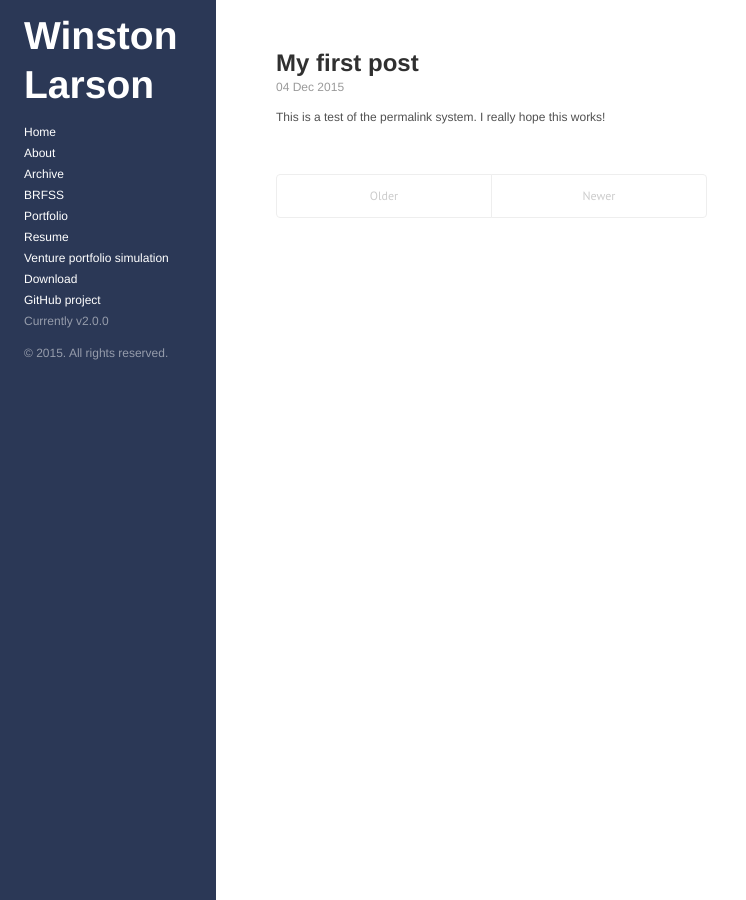
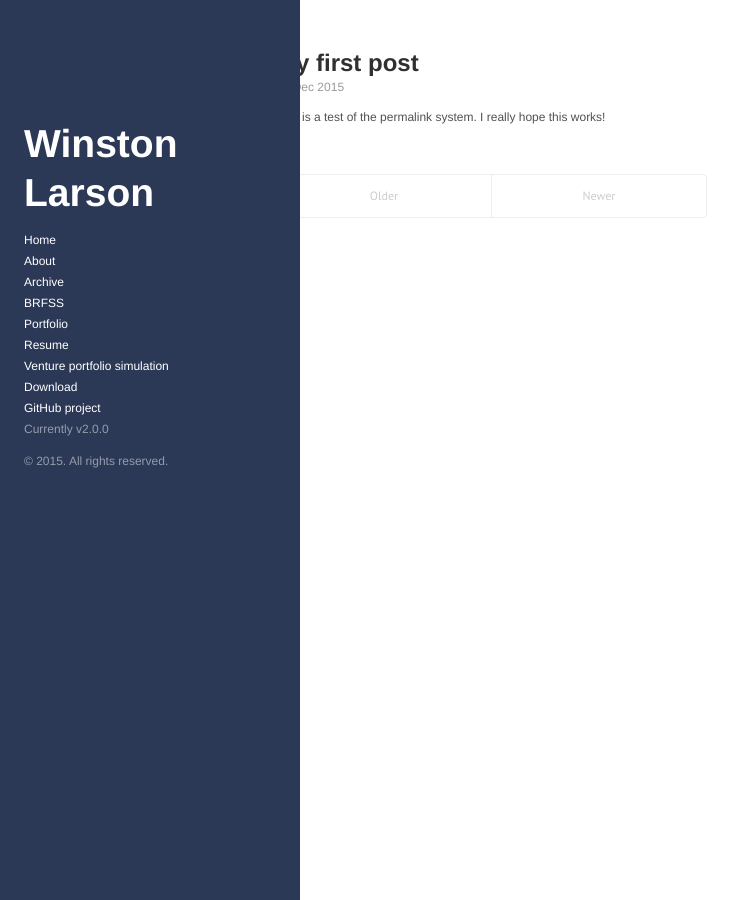
Before and after one commit to winstonlarson/old_website, a Jekyll site: the page built from index.html, in a window 1280 px wide. Shown: the whole page, without its empty margins (0-746 px from the left). Built offline with Jekyll 4.4.1, drawn with Linux system fonts in a browser that asks for light colours; the list of posts is cut into pages by our own code.

Commit message:
fixed font size

```diff
--- a/public/css/hyde.css
+++ b/public/css/hyde.css
@@ -36,7 +36,7 @@
 }
 @media (min-width: 48em) {
   html {
-    font-size: 12px;
+    font-size: 14px;
   }
 }
 @media (min-width: 58em) {
@@ -65,7 +65,7 @@
     top: 0;
     left: 0;
     bottom: 0;
-    width: 18rem;
+    width: 25rem;
     text-align: left;
   }
 }
@@ -109,7 +109,7 @@
   .sidebar-sticky {
     position: absolute;
     right:  1rem;
-    top: 1rem;
+    top: 10rem;
     left:   1rem;
   }
 }
```
